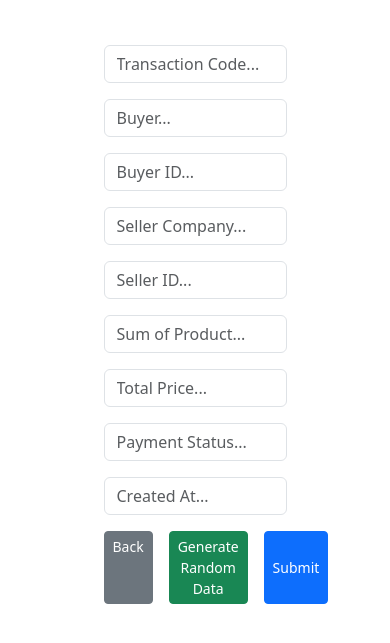
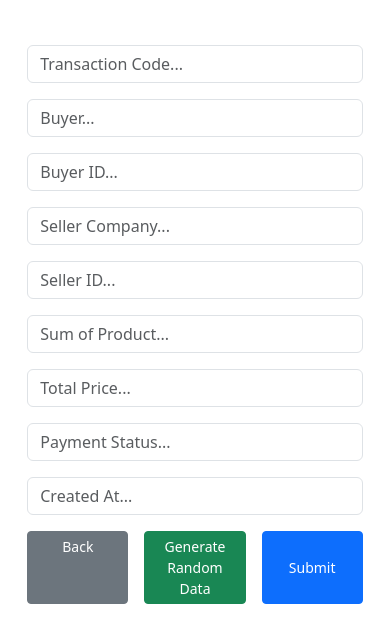
Before and after one commit to ferdyhape/Blockchain-Backend-Express, a website: page testing/add-transaction.html in a window 390 px wide. Shown: the part 81-724 px from the top of the page. Drawn offline with nearby package versions, Linux system fonts and the light colour scheme.

Commit message:
layouting for mobile responsive

```diff
--- a/testing/add-transaction.html
+++ b/testing/add-transaction.html
@@ -12,45 +12,46 @@
 <body>
     <div class="container">
         <h2 class="mt-5 text-center">Testing Save Transaction</h2>
-        <div class="col-6 mx-auto form my-5">
+        <div class="col-11 col-sm-10 col-md-8 col-lg-6 col-xl-5 mx-auto form my-5">
             <form action="/api/transactions" method="POST">
                 <div class="mb-3">
                     <input class="form-control" type="text" placeholder="Transaction Code..." name="transactionCode"
-                        id="transactionCode" />
+                        id="transactionCode" required />
                 </div>
                 <div class="mb-3">
-                    <input class="form-control" type="text" placeholder="Buyer..." name="buyer" id="buyer" />
+                    <input class="form-control" type="text" placeholder="Buyer..." name="buyer" id="buyer" required />
                 </div>
                 <div class="mb-3">
-                    <input class="form-control" type="number" placeholder="Buyer ID..." name="buyerId" id="buyerId" />
+                    <input class="form-control" type="number" placeholder="Buyer ID..." name="buyerId" id="buyerId"
+                        required />
                 </div>
                 <div class="mb-3">
                     <input class="form-control" type="text" placeholder="Seller Company..." name="sellerCompany"
-                        id="sellerCompany" />
+                        id="sellerCompany" required />
                 </div>
                 <div class="mb-3">
-                    <input class="form-control" type="number" placeholder="Seller ID..." name="sellerId"
-                        id="sellerId" />
+                    <input class="form-control" type="number" placeholder="Seller ID..." name="sellerId" id="sellerId"
+                        required />
                 </div>
                 <div class="mb-3">
                     <input class="form-control" type="number" placeholder="Sum of Product..." name="sumOfProduct"
-                        id="sumOfProduct" />
+                        id="sumOfProduct" required />
                 </div>
                 <div class="mb-3">
                     <input class="form-control" type="number" placeholder="Total Price..." name="totalPrice"
-                        id="totalPrice" />
+                        id="totalPrice" required />
                 </div>
                 <div class="mb-3">
                     <input class="form-control" type="text" placeholder="Payment Status..." name="paymentStatus"
-                        id="paymentStatus" />
+                        id="paymentStatus" required />
                 </div>
                 <div class="mb-3">
                     <input class="form-control" type="number" placeholder="Created At..." name="createdAt"
-                        id="createdAt" />
+                        id="createdAt" required />
                 </div>
                 <div class="d-flex justify-content-between gap-3">
                     <a href="/test/menu" class="btn btn-sm btn-secondary w-100">Back</a>
-                    <button id="generateRandomData" class="btn btn-sm btn-success w-100">Generate Random Data</button>
+                    <a id="generateRandomData" class="btn btn-sm btn-success w-100">Generate Random Data</a>
                     <button type="submit" class="btn btn-sm btn-primary w-100">
                         Submit
                     </button>
```
Also changed, not shown: testing/add-transaction-detail.html (+9 -8 lines), testing/data-transaction-detail.html (+5 -3 lines), testing/data-transaction.html (+5 -3 lines), testing/menu.html (+6 -6 lines).
